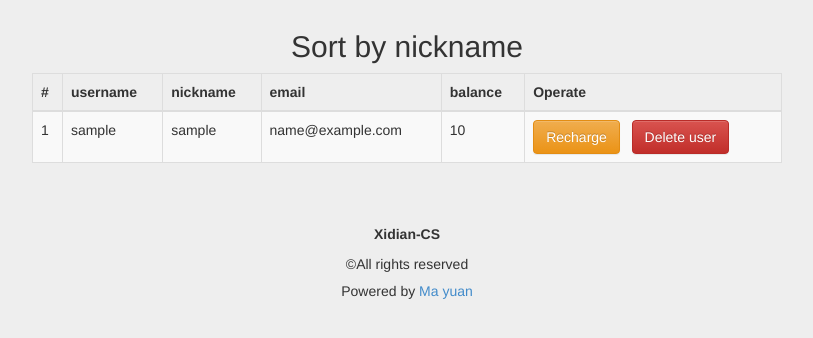
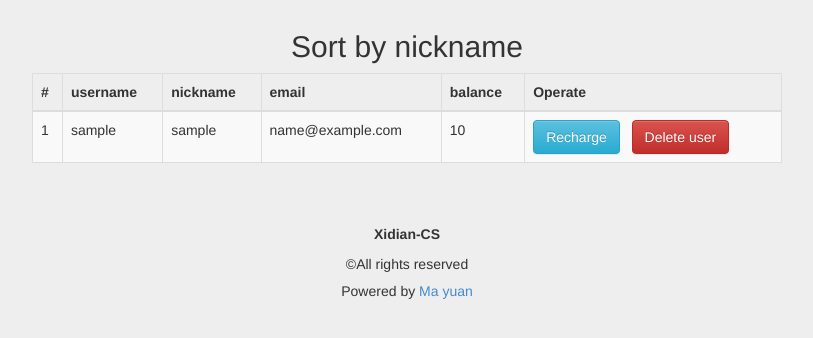
Before and after one commit to Edogawa-Konan/code_in_school, a Django app: template LibraryManagement/templates/management/check_user.html in a window 1280 px wide. Shown: the part 292-630 px from the top of the page, without its empty margins (233-1046 px from the left). Run offline with Django 3.2, Linux system fonts and the light colour scheme; the template is opened without the code that fills it: most values are stand-ins (such as "Sample title", 1, 10 or a date in 2020); some libraries are stand-ins or nearby versions.

Commit message:
最后的修改吧

```diff
--- a/LibraryManagement/templates/management/check_user.html
+++ b/LibraryManagement/templates/management/check_user.html
@@ -38,7 +38,7 @@
                             <td>{{ u.user.email }}</td>
                             <td>{{ u.balance }}</td>
 
-                            <td><a class="btn btn-warning" href="{% url 'edit_user' u.id %}">Recharge</a>&nbsp;
+                            <td><a class="btn btn-info" href="{% url 'edit_user' u.id %}">Recharge</a>&nbsp;
                                 &nbsp;<input type="button" class="btn btn-danger" onclick="show_confirm({{ u.id }})"
                                              value="Delete user"/></td>
                         </tr>
```
